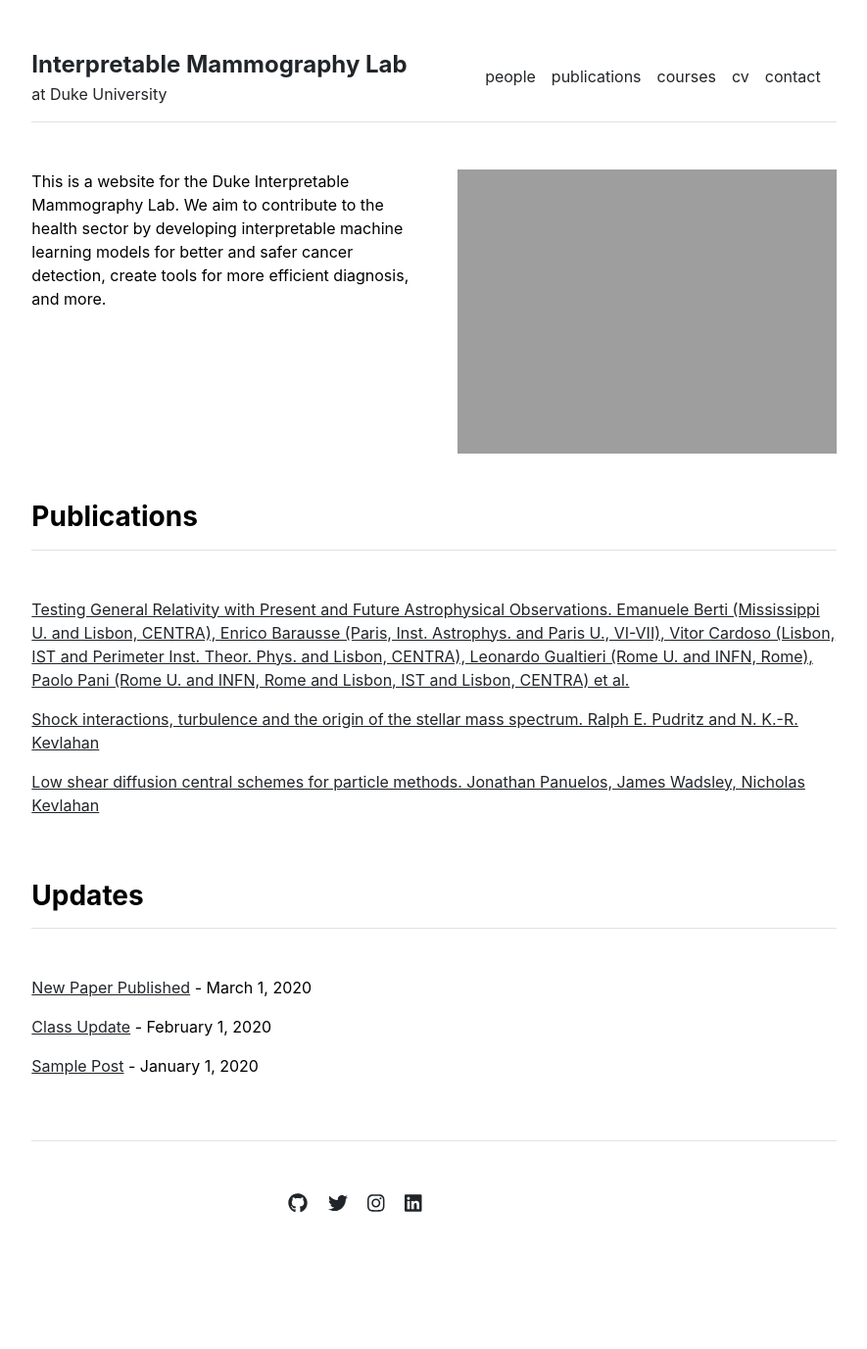
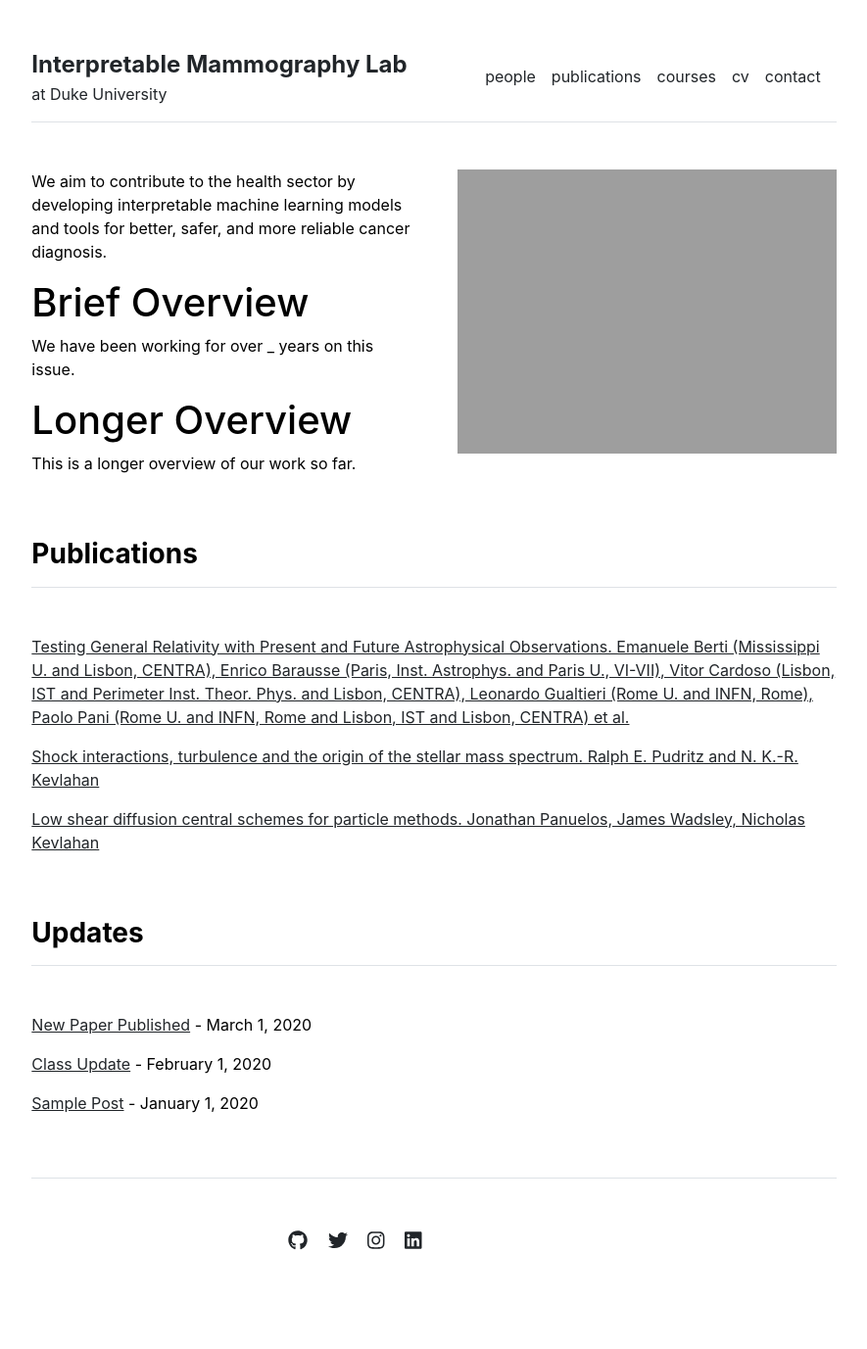
Before and after one commit to SangwookCheon/academic, a Jekyll site: the page built from index.md, in a window 1280 px wide. Shown: the whole page at 98% size, without its empty margins (197-1082 px from the left). Built offline with Jekyll 4.4.1, drawn with Linux system fonts in a browser that asks for light colours; before the commit the page ends 1339 px from its top, so only the background shows below that.

Commit message:
content change

```diff
--- a/index.md
+++ b/index.md
@@ -3,4 +3,12 @@ layout: home
 title: "Home"
 ---
 
-This is a website for the Duke Interpretable Mammography Lab. We aim to contribute to the health sector by developing interpretable machine learning models for better and safer cancer detection, create tools for more efficient diagnosis, and more.
+We aim to contribute to the health sector by developing interpretable machine learning models and tools for better, safer, and more reliable cancer diagnosis.
+
+# Brief Overview
+
+We have been working for over \_ years on this issue.
+
+# Longer Overview
+
+This is a longer overview of our work so far.
```
